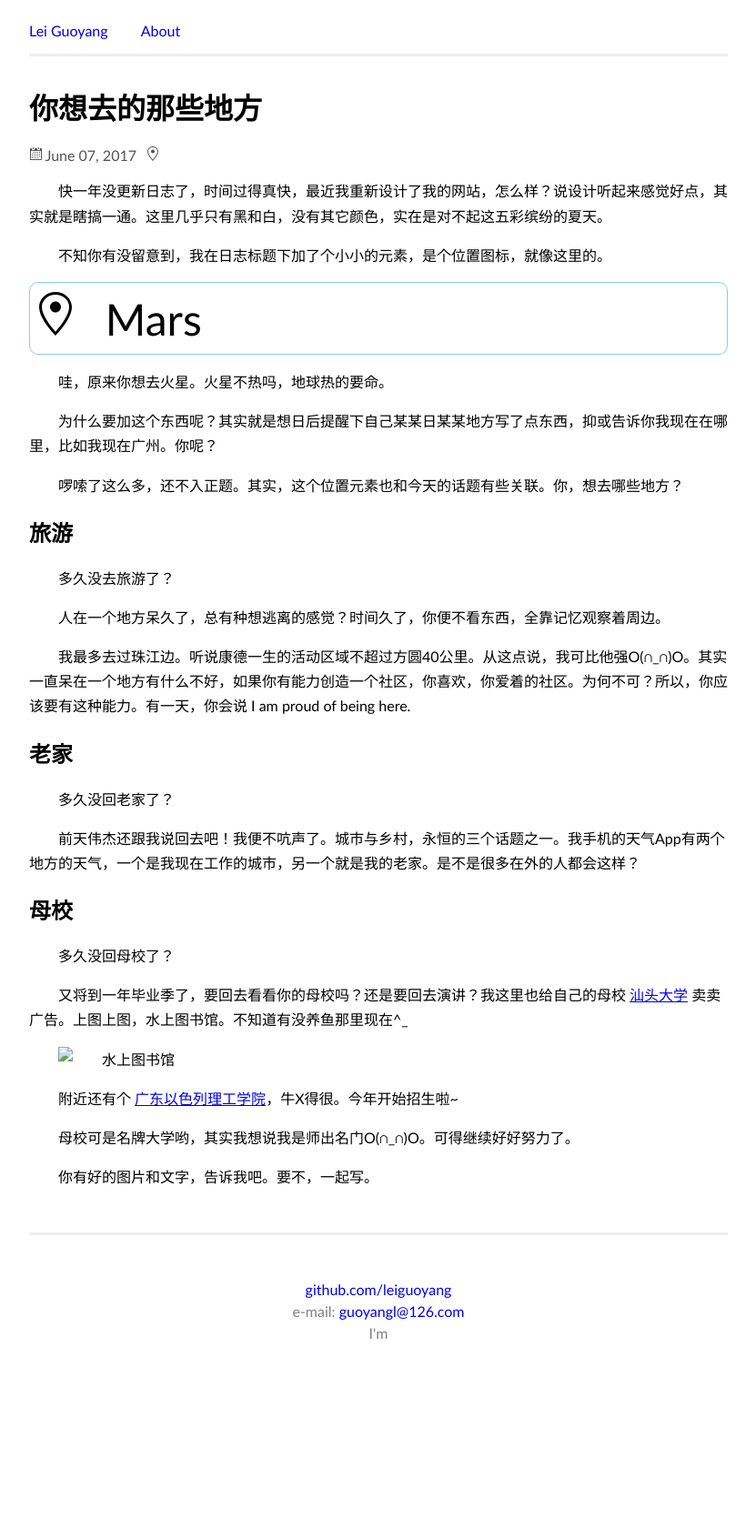
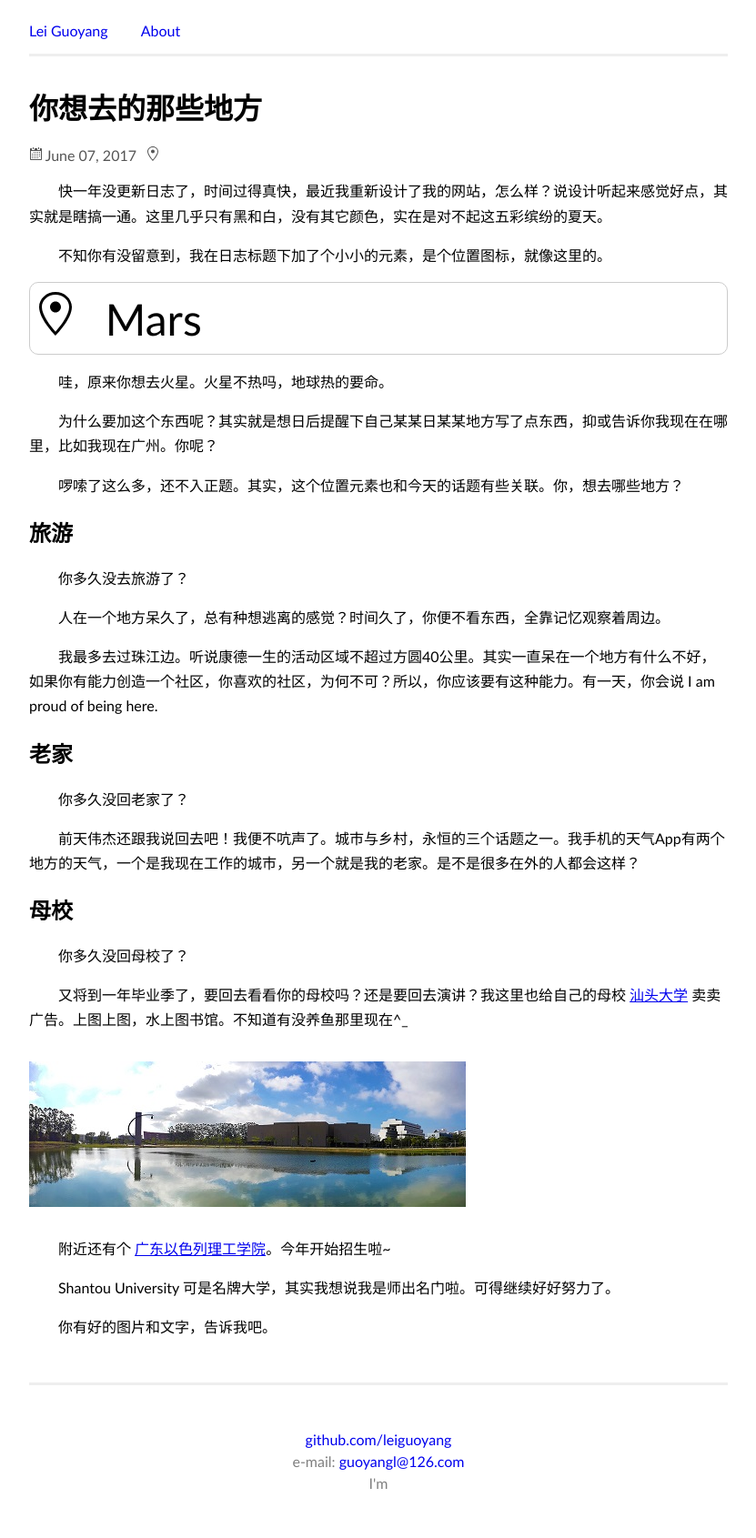
Before and after one commit to leiguoyang/leiguoyang.github.io, a Jekyll site: the page built from _posts/2017-06-07-你想去的那些地方.md, in a window 1280 px wide. Shown: the whole page at 91% size, without its empty margins (224-1055 px from the left). Built offline with Jekyll 4.4.1, drawn with Linux system fonts in a browser that asks for light colours; before the commit the page ends 1526 px from its top, so only the background shows below that.

Commit message:
Add new image and correct link

```diff
--- a/_posts/2017-06-07-你想去的那些地方.md
+++ b/_posts/2017-06-07-你想去的那些地方.md
@@ -30,31 +30,29 @@ title: 你想去的那些地方
 
 ## 旅游
 
-多久没去旅游了？
+你多久没去旅游了？
 
 人在一个地方呆久了，总有种想逃离的感觉？时间久了，你便不看东西，全靠记忆观察着周边。
 
-我最多去过珠江边。听说康德一生的活动区域不超过方圆40公里。从这点说，我可比他强O(∩_∩)O。其实一直呆在一个地方有什么不好，如果你有能力创造一个社区，你喜欢，你爱着的社区。为何不可？所以，你应该要有这种能力。有一天，你会说 I am proud of being here.
+我最多去过珠江边。听说康德一生的活动区域不超过方圆40公里。其实一直呆在一个地方有什么不好，如果你有能力创造一个社区，你喜欢的社区，为何不可？所以，你应该要有这种能力。有一天，你会说 I am proud of being here.
 
 ## 老家
 
-多久没回老家了？
+你多久没回老家了？
 
 前天伟杰还跟我说回去吧！我便不吭声了。城市与乡村，永恒的三个话题之一。我手机的天气App有两个地方的天气，一个是我现在工作的城市，另一个就是我的老家。是不是很多在外的人都会这样？
 
 ## 母校
 
-多久没回母校了？
+你多久没回母校了？
 
-又将到一年毕业季了，要回去看看你的母校吗？还是要回去演讲？我这里也给自己的母校 [汕头大学](http://www.stu.edu.cn) 卖卖广告。上图上图，水上图书馆。不知道有没养鱼那里现在^_
+又将到一年毕业季了，要回去看看你的母校吗？还是要回去演讲？我这里也给自己的母校 [汕头大学](http://www.stu.edu.cn) 卖卖广告。上图上图，水上图书馆。不知道有没养鱼那里现在^_ ![水上图书馆](/images/image001.jpg)
 
-<img src="/images/image001.jpg" alt="水上图书馆">
+附近还有个 [广东以色列理工学院](http://www.gtiit.edu.cn)。今年开始招生啦~
 
-附近还有个 [广东以色列理工学院](http://www.gtiit.edu.cn)，牛X得很。今年开始招生啦~
+Shantou University 可是名牌大学，其实我想说我是师出名门啦。可得继续好好努力了。
 
-母校可是名牌大学哟，其实我想说我是师出名门O(∩_∩)O。可得继续好好努力了。
-
-你有好的图片和文字，告诉我吧。要不，一起写。
+你有好的图片和文字，告诉我吧。
 
 <style>
   p {
@@ -62,8 +60,12 @@ title: 你想去的那些地方
   }
   .demo {
     font-size: 48px;
-    border: 1px solid skyblue;
+    border: 1px solid #ccc;
     border-radius: 10px;
     padding: 10px;
   }
+  img {
+    display: block;
+    margin: 2em 0;
+  }
 </style>
```
Also changed, not shown: images/image001.jpg (added).
